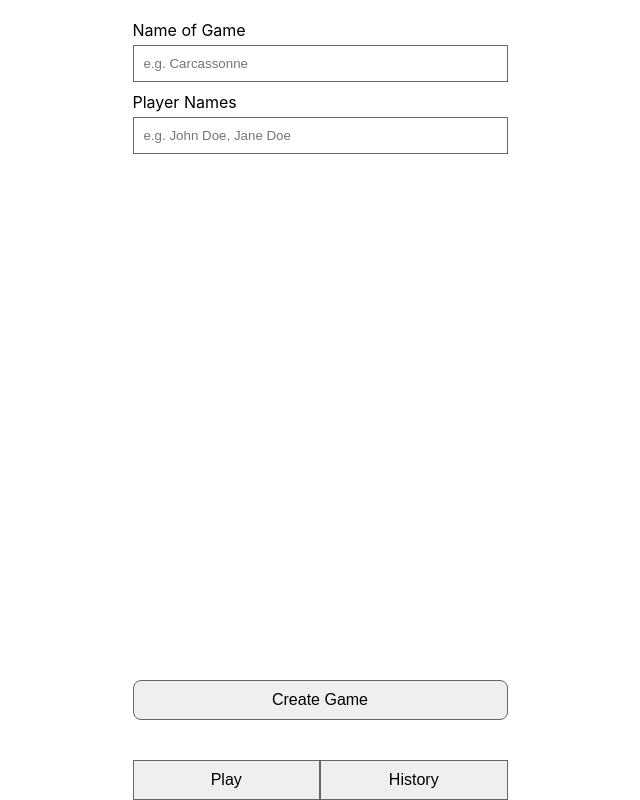
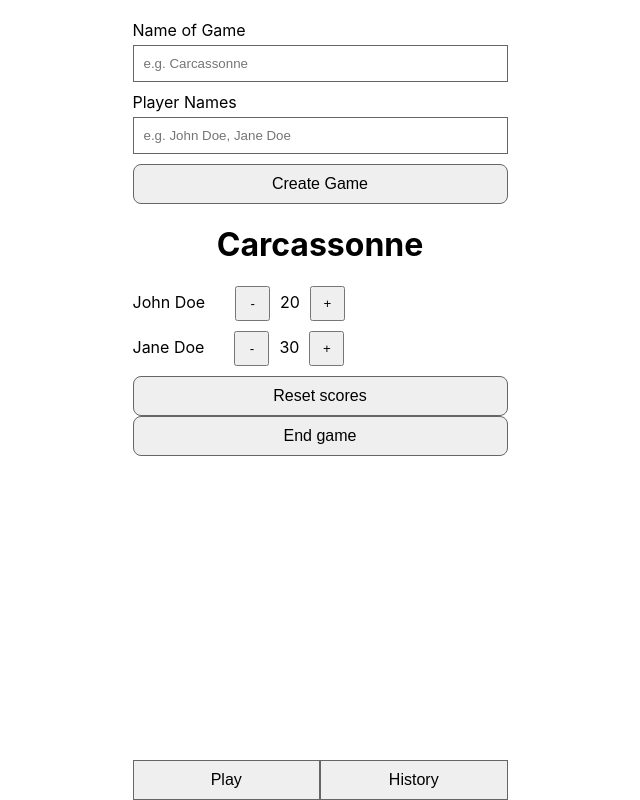
Before and after one commit to paula-roesler/scorekeeper, a React (Create React App) app: page / in a window 1280 px wide. Shown: the whole page, without its empty margins (320-960 px from the left). Built offline with nearby package versions, Linux system fonts and the light colour scheme.

Commit message:
Add Carcassonne page

```diff
--- a/src/App.js
+++ b/src/App.js
@@ -1,12 +1,28 @@
 import './App.css';
+import Header from './components/Header'
 import GameForm from './components/GameForm'
 import Navigation from './components/Navigation'
+import Player from './components/Player'
+import Button from './components/Button';
+
 
 function App() {
   return (
     <div className="App">
+      {/* Seite 1 */}
       <GameForm />
       <Navigation />
+
+      {/* Seite 2 */}
+      <Header title="Carcassonne"/>
+      <Player name="John Doe" score="20"/>
+      <Player name="Jane Doe" score="30"/>
+      <Button text="Reset scores"/>
+      <Button text="End game"/>
+
+      {/* Seite 3 */}
+
+
     </div>
   );
 }
--- a/src/components/Button/Button.css
+++ b/src/components/Button/Button.css
@@ -2,8 +2,8 @@
     padding: 10px;
     border: 1px solid #666;
     font-size: 16px;
-    position: absolute;
-    bottom: 80px;
+    border-radius: 8px;
     width: 375px;
-    border-radius: 8px;
+    /* position: absolute;
+    bottom: 80px;*/
 }
--- /dev/null
+++ b/src/components/Header/Header.css
@@ -0,0 +1,3 @@
+.Header {
+    text-align: center;
+}
--- /dev/null
+++ b/src/components/Header/Header.jsx
@@ -0,0 +1,9 @@
+import './Header.css'
+
+export default function Header({title}) {
+    return (
+        <header className="Header">
+        <h1>{title}</h1>
+        </header>
+    )
+}
--- /dev/null
+++ b/src/components/Header/index.js
@@ -0,0 +1 @@
+export {default} from './Header'
--- a/src/components/Player/Player.css
+++ b/src/components/Player/Player.css
@@ -1,3 +1,14 @@
-.Player {}
+.Player {
+    margin-bottom: 10px;
+}
 
-.Player__score {}
+.Player__name {
+    display: inline-block;
+    padding-right: 20px;
+}
+
+.Player__button {
+    width: 35px;
+    height: 35px;
+    margin: 0 10px;
+}
--- a/src/components/Player/Player.jsx
+++ b/src/components/Player/Player.jsx
@@ -4,8 +4,10 @@
 export default function Player({name, score}) {
     return (
         <div className="Player">
-            <span>{name}</span>
-            <Button />
+            <span className="Player__name">{name}</span>
+            <button className="Player__button">-</button>
+            <span>{score}</span>
+            <button className="Player__button">+</button>
         </div>
     )
 }
```
